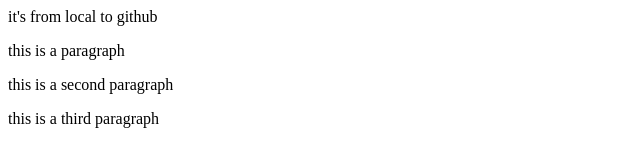
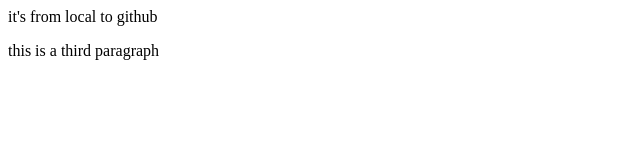
Before and after one commit to Faha61/Localtogithub, a plain HTML site: page index.html in a window 1280 px wide. Shown: the whole page, without its empty margins (0-640 px from the left). Drawn offline with Linux system fonts and the light colour scheme.

Commit message:
now added in master

```diff
--- a/index.html
+++ b/index.html
@@ -1,4 +1,3 @@
 <h>it's from local to github</h>
-<p>this is a paragraph</p>
-<p>this is a second  paragraph</p>
+
 <p>this is a third paragraph</p>
```
